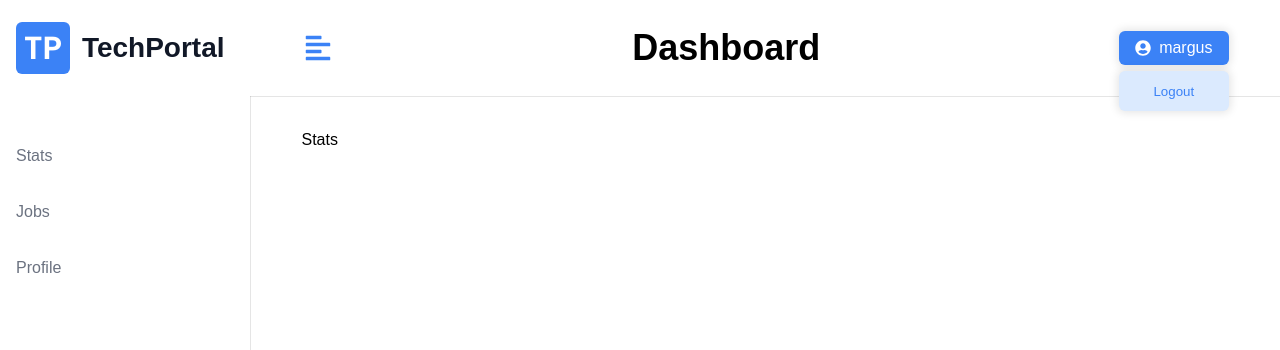
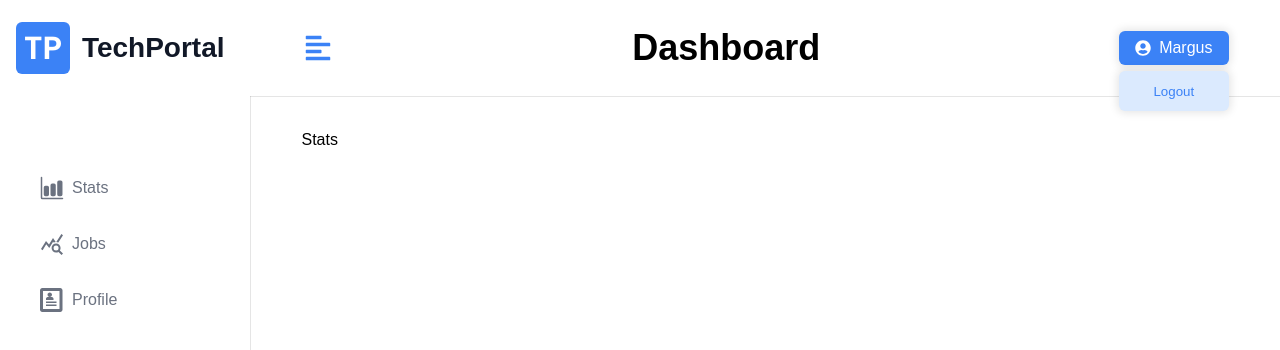
Before and after one commit to margusliinev/techportal, a React (Vite) app in the folder client/: page /dashboard/stats in a window 1280 px wide. Shown: the top 350 px of the page. Built offline with nearby package versions, Linux system fonts and the light colour scheme; a web font is replaced by a local one.

Commit message:
sidebar link icons

```diff
--- a/client/src/assets/Wrappers/MainSidebar.tsx
+++ b/client/src/assets/Wrappers/MainSidebar.tsx
@@ -27,7 +27,7 @@ const Wrapper = styled.aside`
             padding: 0 1rem;
         }
         .nav-links {
-            padding-top: 2rem;
+            padding-top: 4rem;
             display: flex;
             flex-direction: column;
         }
@@ -36,13 +36,17 @@ const Wrapper = styled.aside`
             align-items: center;
             color: var(--colorGray5);
             padding: 1rem 0;
-            padding-left: 1rem;
+            padding-left: 2.5rem;
             text-transform: capitalize;
             transition: var(--transition);
+            gap: 0.5rem;
+            svg {
+                font-size: 1.5rem;
+            }
         }
         .nav-link:hover {
             background: var(--colorGray1);
-            padding-left: 1.5rem;
+            padding-left: 3rem;
             color: var(--colorGray9);
         }
         .nav-link:hover .icon {
--- a/client/src/components/MainSidebar.tsx
+++ b/client/src/components/MainSidebar.tsx
@@ -2,6 +2,9 @@ import Wrapper from '../assets/Wrappers/MainSidebar';
 import { LogoSmall } from '../components';
 import { Link } from 'react-router-dom';
 import { useNavigationStore } from '../store';
+import { IoBarChart } from 'react-icons/io5';
+import { MdQueryStats } from 'react-icons/md';
+import { ImProfile } from 'react-icons/im';
 
 const MainSidebar = () => {
     const { showSidebar, toggleSidebar } = useNavigationStore();
@@ -14,18 +17,18 @@ const MainSidebar = () => {
                     </header>
                     <ul className='nav-links'>
                         <li>
-                            <Link to={'/stats'} className='nav-link'>
-                                stats
+                            <Link to={'/dashboard/stats'} className='nav-link'>
+                                {<IoBarChart />} stats
                             </Link>
                         </li>
                         <li>
-                            <Link to={'/jobs'} className='nav-link'>
-                                jobs
+                            <Link to={'/dashboard/jobs'} className='nav-link'>
+                                {<MdQueryStats />} jobs
                             </Link>
                         </li>
                         <li>
-                            <Link to={'/profile'} className='nav-link'>
-                                profile
+                            <Link to={'/dashboard/profile'} className='nav-link'>
+                                {<ImProfile />} profile
                             </Link>
                         </li>
                     </ul>
--- a/client/src/components/MobileSidebar.tsx
+++ b/client/src/components/MobileSidebar.tsx
@@ -3,6 +3,9 @@ import { Logo } from '../components';
 import { Link } from 'react-router-dom';
 import { FaTimes } from 'react-icons/fa';
 import { useNavigationStore } from '../store';
+import { IoBarChart } from 'react-icons/io5';
+import { MdQueryStats } from 'react-icons/md';
+import { ImProfile } from 'react-icons/im';
 
 const MobileSidebar = () => {
     const { showSidebar, toggleSidebar } = useNavigationStore();
@@ -19,18 +22,18 @@ const MobileSidebar = () => {
                     </header>
                     <ul className='sidebar-links'>
                         <li>
-                            <Link to={'/stats'} className='nav-link'>
-                                stats
+                            <Link to={'/dashboard/stats'} className='nav-link'>
+                                {<IoBarChart />} stats
                             </Link>
                         </li>
                         <li>
-                            <Link to={'/jobs'} className='nav-link'>
-                                jobs
+                            <Link to={'/dashboard/jobs'} className='nav-link'>
+                                {<MdQueryStats />} jobs
                             </Link>
                         </li>
                         <li>
-                            <Link to={'/profile'} className='nav-link'>
-                                profile
+                            <Link to={'/dashboard/profile'} className='nav-link'>
+                                {<ImProfile />} profile
                             </Link>
                         </li>
                     </ul>
--- a/client/src/components/Navbar.tsx
+++ b/client/src/components/Navbar.tsx
@@ -1,5 +1,4 @@
-import { useState } from 'react';
-import { FaAlignLeft, FaUserCircle, FaCaretDown } from 'react-icons/fa';
+import { FaAlignLeft, FaUserCircle } from 'react-icons/fa';
 import Wrapper from '../assets/Wrappers/Navbar';
 import { useNavigationStore } from '../store';
 
@@ -17,7 +16,7 @@ const Navbar = () => {
                 <div className='btn-container'>
                     <button className='btn'>
                         <FaUserCircle />
-                        margus
+                        Margus
                     </button>
                     <div className='dropdown show-dropdown'>
                         <button className='dropdown-btn'>logout</button>
```
